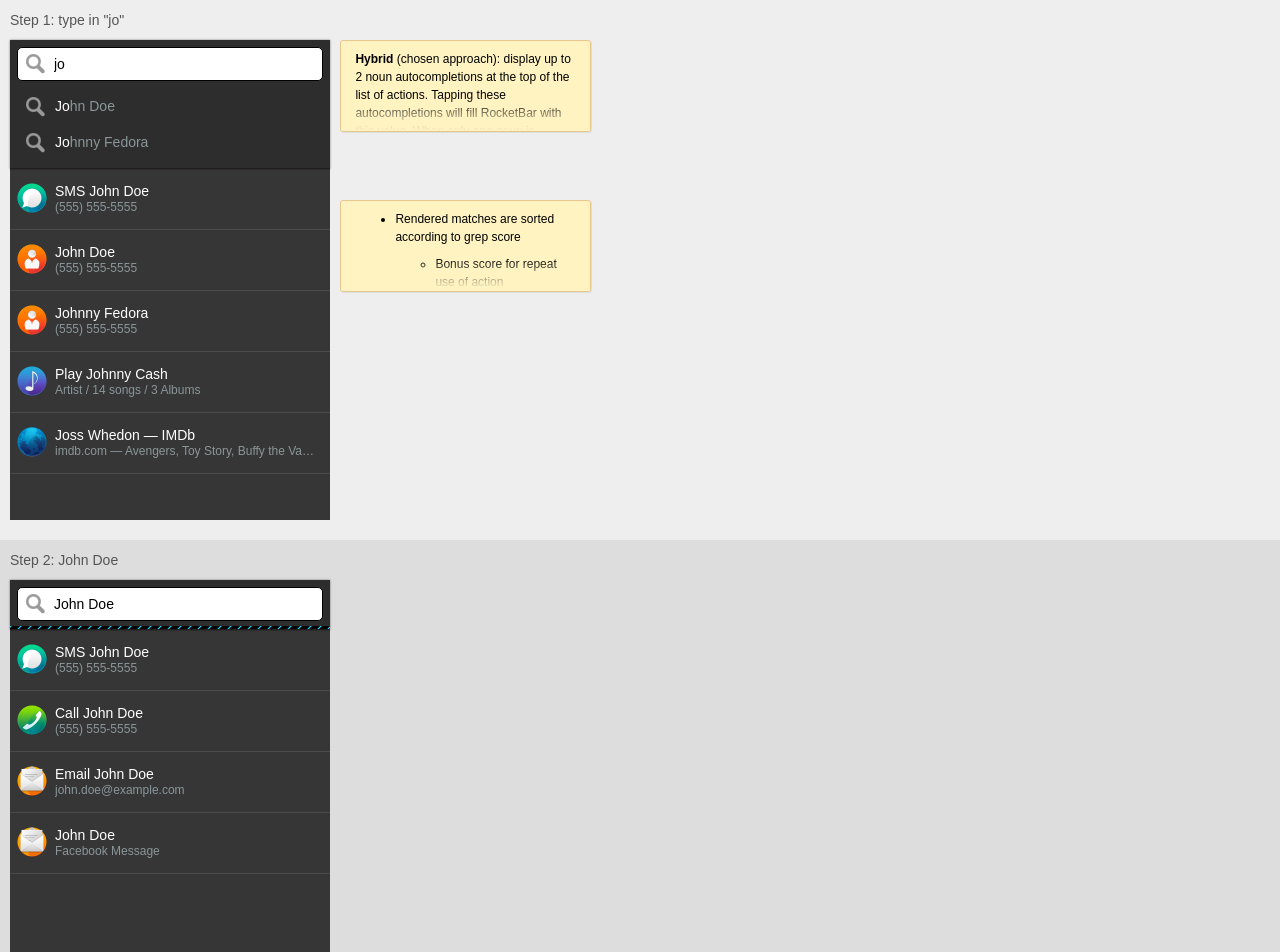
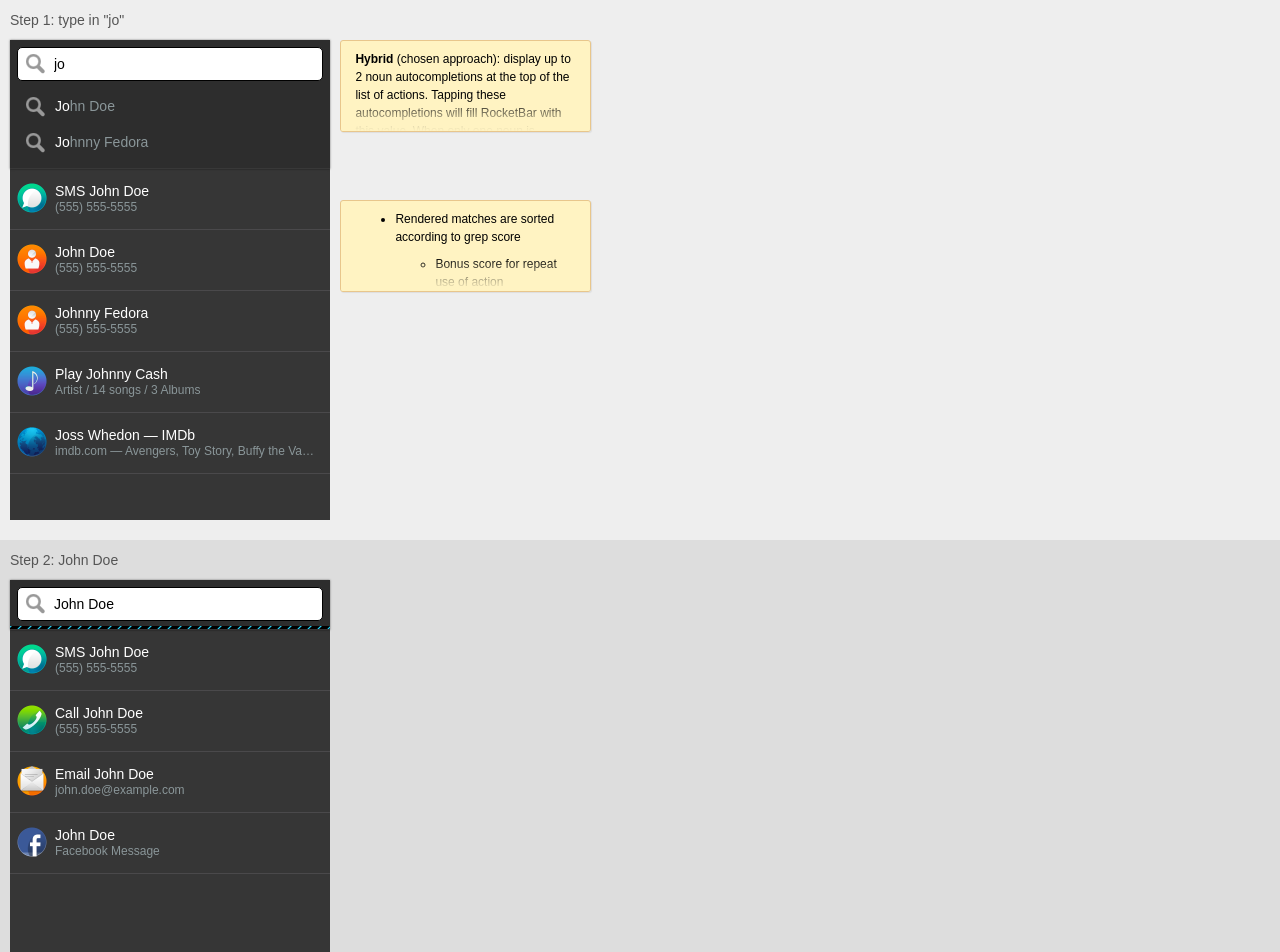
Before and after one commit to gordonbrander/rocket-bar, a website: page wireframes/index.html in a window 1280 px wide. Shown: the top 952 px of the page. Drawn offline with Linux system fonts and the light colour scheme.

Commit message:
Add Facebook action

```diff
--- a/index.css
+++ b/index.css
@@ -10,7 +10,7 @@
 
 .action-header {
   background: #2d2d2d;
-  border-bottom: 1px solid #211d1c;
+  border-bottom: 1px solid #383838;
   box-shadow: 0 0 2px rgba(0, 0, 0, .5);
   overflow: hidden;
   /* The extra 1px gives the loading bar a bit of room to breathe. */
@@ -117,7 +117,8 @@
 .dialer-gaiamobile-org,
 .messages-gaiamobile-org,
 .browser-gaiamobile-org,
-.email-gaiamobile-org {
+.email-gaiamobile-org,
+.facebook-gaiamobile-org {
   background-position: 7px 14px;
   background-repeat: no-repeat;
   background-size: 30px auto;
@@ -142,6 +143,9 @@
 }
 .email-gaiamobile-org {
   background-image: url(assets/Icon_E-Mail.png);
+}
+.facebook-gaiamobile-org {
+  background-image: url(assets/Icon_Facebook.png);
 }
 
 .map-gaiamobile-org {
--- a/wireframes/index.html
+++ b/wireframes/index.html
@@ -140,7 +140,7 @@
             <span class="subtitle">john.doe@example.com</span>
           </article>
         </li>
-        <li class="action-match email-gaiamobile-org">
+        <li class="action-match facebook-gaiamobile-org">
           <article class="action-entry">
             <h1 class="title">John Doe</h1>
             <span class="subtitle">Facebook Message</span>
```
Also changed, not shown: assets/Icon_Facebook.png (added).
